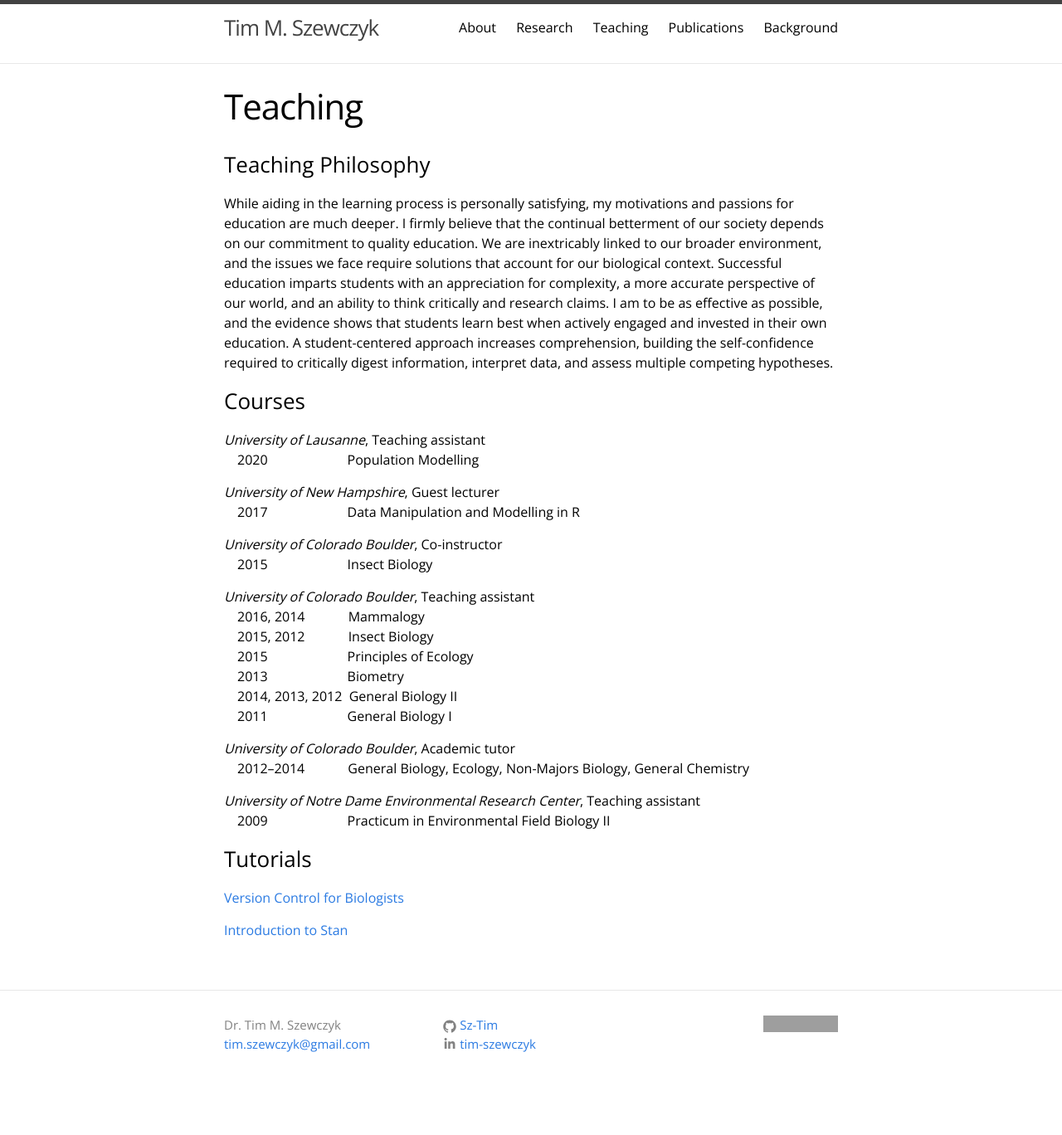
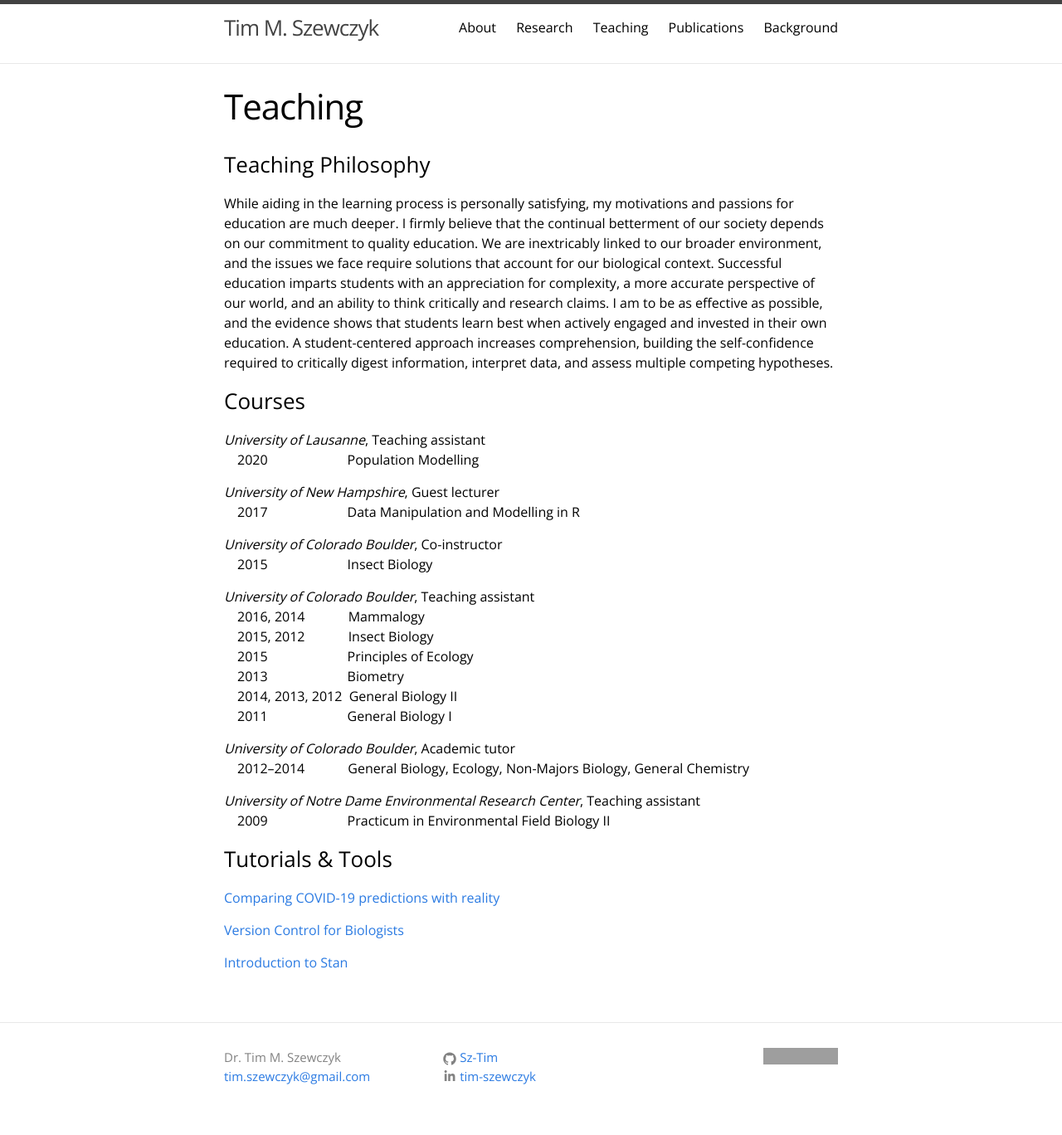
Before and after one commit to Sz-Tim/Sz-Tim.github.io, a Jekyll site: the page built from teaching.md, in a window 1280 px wide. Shown: the whole page at 83% size. Built offline with Jekyll 4.4.1, drawn with Linux system fonts in a browser that asks for light colours; before the commit the page ends 1329 px from its top, so only the background shows below that; grey boxes are pictures that could not be loaded.

Commit message:
added covid shiny app

```diff
--- a/teaching.md
+++ b/teaching.md
@@ -38,7 +38,9 @@ While aiding in the learning process is personally satisfying, my motivations an
 &emsp;2009&emsp;&emsp;&emsp;&emsp;&emsp;&emsp;Practicum in Environmental Field Biology II
 
 
-### Tutorials
+### Tutorials & Tools
+[Comparing COVID-19 predictions with reality](https://sz-tim.shinyapps.io/covid19-ihme/)
+
 [Version Control for Biologists](https://www.youtube.com/playlist?list=PL7GjEq0oE7-YrZoV5eWkO-YOQbZtz-RxX)
 
 [Introduction to Stan]({{ site.url }}/assets/stan_intro.pdf)
```
